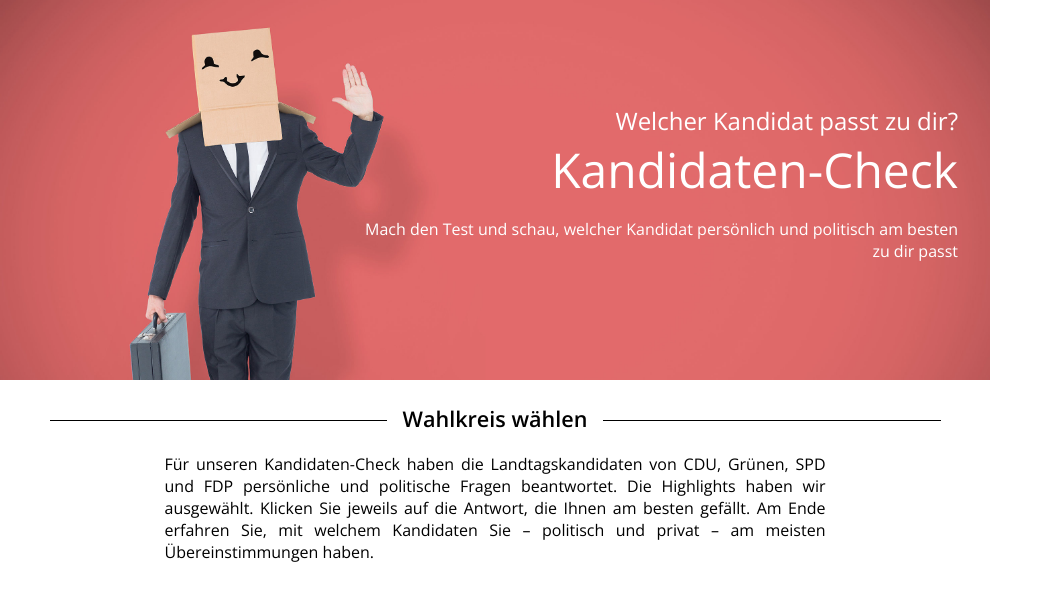
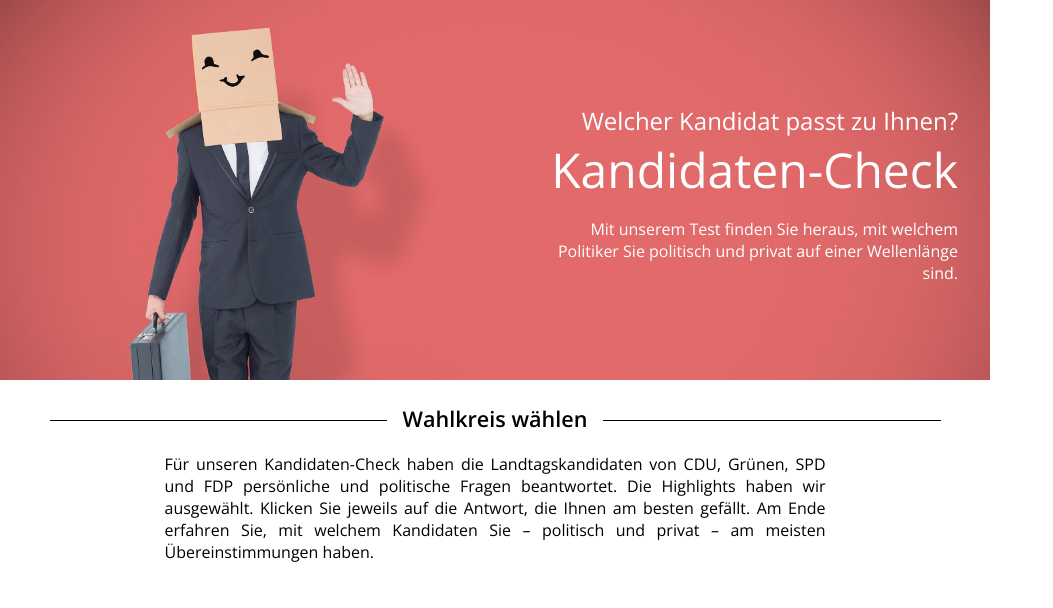
Before and after one commit to hnstimme/kandidaten-check-ltw16, a website: page index.html in a window 1280 px wide. Shown: the top 608 px of the page, without its empty margins (0-1053 px from the left). Drawn offline with nearby package versions, Linux system fonts and the light colour scheme.

Commit message:
Small style adjustements - second try

```diff
--- a/index.html
+++ b/index.html
@@ -17,9 +17,9 @@
   <body>
     <div class="lw">
       <header>
-        <h2>Welcher Kandidat passt zu dir?</h2>
+        <h2>Welcher Kandidat passt zu Ihnen?</h2>
         <h1>Kandidaten-Check</h1>
-        <p>Mach den Test und schau, welcher Kandidat persönlich und politisch am besten zu dir passt</p>
+        <p>Mit unserem Test finden Sie heraus, mit welchem Politiker Sie politisch und privat auf einer Wellenlänge sind.</p>
       </header>
 
       <section class="issues">
--- a/js/quiz.js
+++ b/js/quiz.js
@@ -344,7 +344,7 @@ $(document).ready(function (){
 
     // Show sharing container
     $(".personal-result").after('<div class="sharing-container"><ul></ul></div>')
-    $(".sharing-container ul").append('<li><a href="https://www.facebook.com/sharer/sharer.php?u=http%3A%2F%2Fwww.stimme.de%2Fkandidatencheck" target="_blank" ><img src="img/facebook.png" alt="Facebook Share Icon"></a></li><li><a href="https://twitter.com/intent/tweet?text=Ich%20habe%20den%20%23KandidatenCheck%20von%20%40stimmeonline%20gecheckt!%20Welcher%20Landtagskandidat%20zu%20dir%20passt%2C%20erf%C3%A4hrst%20du%20hier%3A&url=http%3A%2F%2Fwww.stimme.de%2Fkandidatencheck" target="_blank"><img src="img/twitter.png" alt="Twitter Share Icon"></a></li><li id="whatsapp-sharing" style="display: none;"><a href="whatsapp://send?text=Kandidaten-Check%20http%3A%2F%2Fwww.stimme.de%2Fkandidatencheck"><img src="img/whatsapp.png" alt="WhatsApp Share Icon"></a></li>');
+    $(".sharing-container ul").append('<li><a href="https://www.facebook.com/sharer/sharer.php?u=http%3A%2F%2Fwww.stimme.de%2Fkandidatencheck" target="_blank" ><img src="img/facebook.png" alt="Facebook Share Icon"></a></li><li><a href="https://twitter.com/intent/tweet?text=Ich%20habe%20den%20%23KandidatenCheck%20von%20%40stimmeonline%20gecheckt!%20%23ltwbw%20Erfahre%2C%20welcher%20Landtagskandidat%20zu%20dir%20passt%3A%20&url=http%3A%2F%2Fwww.stimme.de%2Fkandidatencheck" target="_blank"><img src="img/twitter.png" alt="Twitter Share Icon"></a></li><li id="whatsapp-sharing" style="display: none;"><a href="whatsapp://send?text=Mein%20Ergebnis%20beim%20Kandidaten-Check%3A%20xyz%20passt%20politisch%20und%20zyx%20pers%C3%B6nlich%20am%20besten%20zu%20mir.%20Welcher%20Politiker%20aus%20deinem%20Wahlkreis%20dir%20am%20%C3%A4hnlichsten%20ist%2C%20erf%C3%A4hrst%20du%20unter%3A%20www.stimme.de%2Fkandidatencheck"><img src="img/whatsapp.png" alt="WhatsApp Share Icon"></a></li>');
 
     // Add text
     var endingText = '';
--- a/main.scss
+++ b/main.scss
@@ -86,6 +86,10 @@ $bg-mobile-url: '../img/bg-mobil.jpg';
       }
     }
     p{
+      margin-left: 30%;
+      @media screen and (max-width: 715px){
+        margin-left: 0;
+      }
       @media screen and (max-width: 500px){
         display: none;
       }
```
Also changed, not shown: css/main.css, css/main.min.css.
